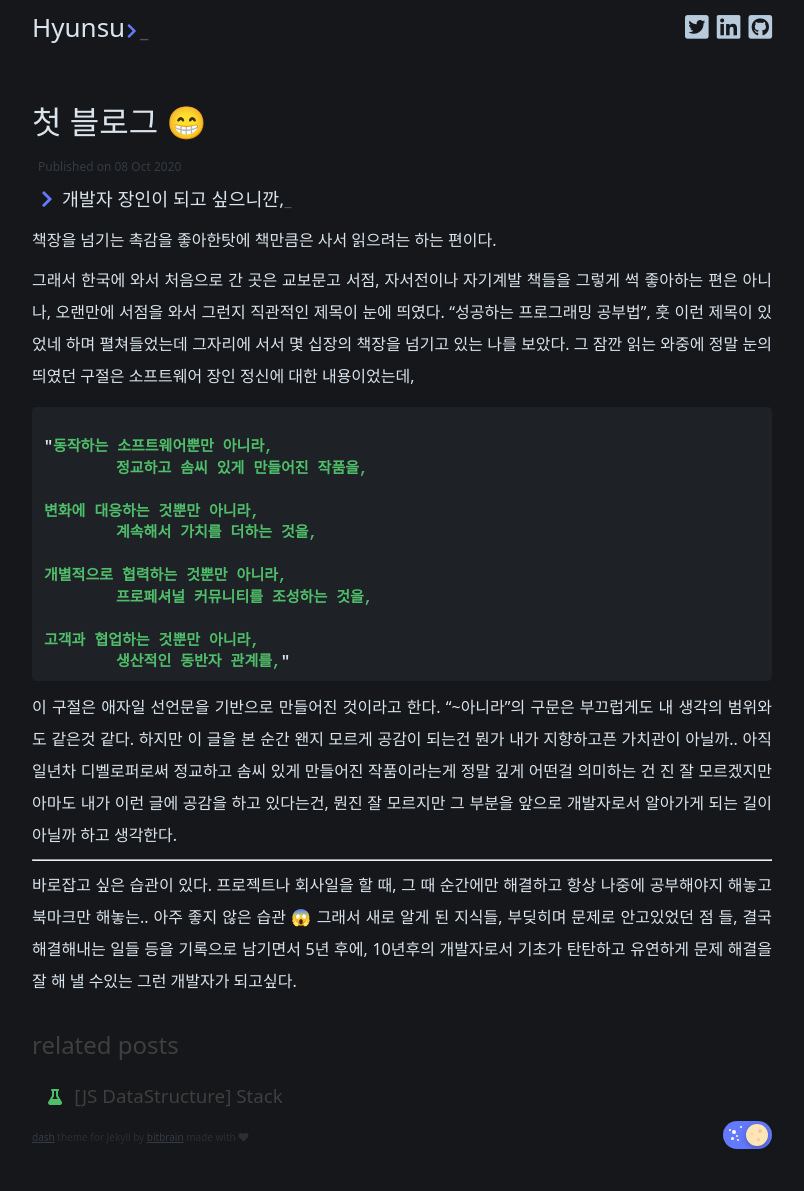
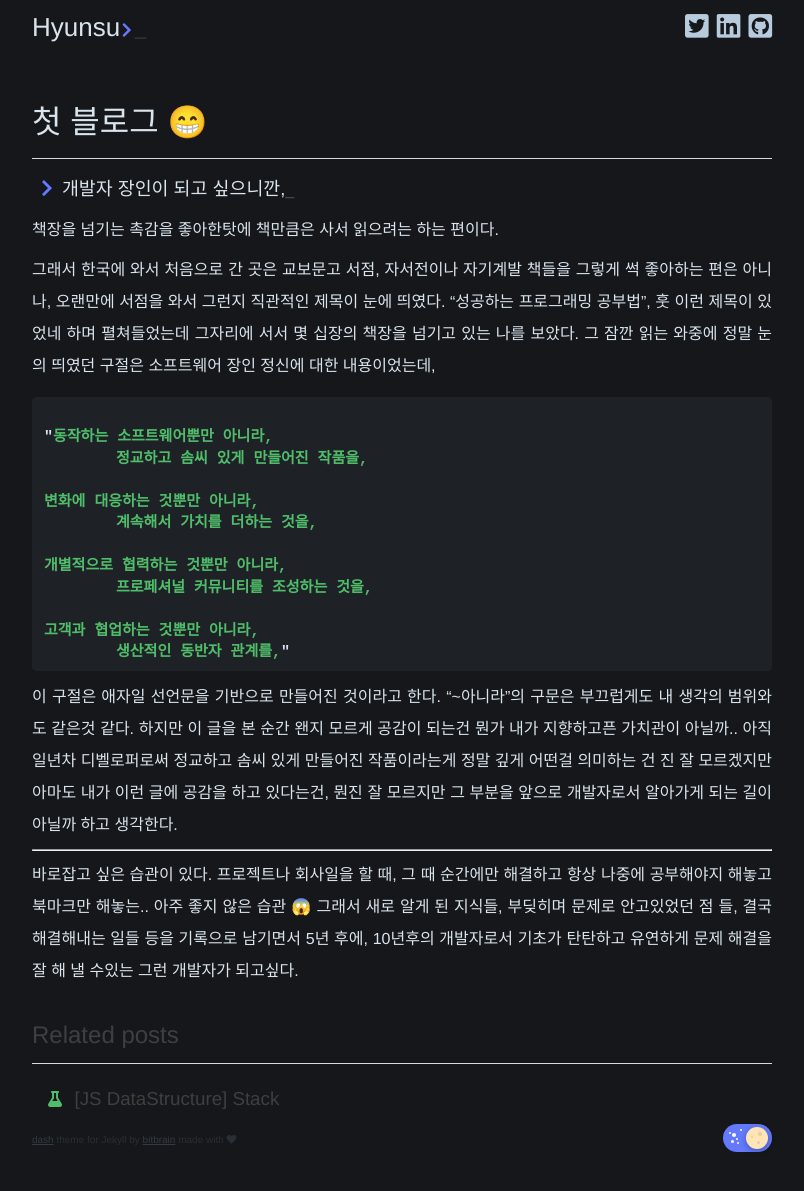
Before and after one commit to sooster910/blogV2, a Jekyll site: the page built from _posts/2020-10-08-first-post.md, in a window 1280 px wide. Shown: the whole page, without its empty margins (238-1042 px from the left). Built offline with Jekyll 4.4.1, drawn with Linux system fonts in a browser that asks for light colours; comment, search, counter and statistics services are not loaded.

Commit message:
Modify the font-family and style for over the pages

```diff
--- a/_includes/tagcloud.html
+++ b/_includes/tagcloud.html
@@ -2,7 +2,7 @@
 {% if site.plugins contains "jekyll/tagging" %}
 {% assign size = site | tag_cloud | size %}
   {% if size != 0 %}
-  <h2>all tags</h2>
+  <h2>All tags</h2>
   <div class="tag-cloud">{{ site | tag_cloud }}</div>
   {% endif %}
 {% endif %}
--- a/_layouts/post.html
+++ b/_layouts/post.html
@@ -8,12 +8,16 @@ layout: default
   <h1 class="post-title">{{ page.title }}</h1>
   {% if site.plugins contains "jekyll/tagging" %}
   <div class="post-tags">
+      <div class="post-date">
+      Published on {{ page.date | date_to_string }}</div>
+
       {% for tag in page.tags %}
       <a class="tag" href="/tag/{{ tag }}/">{{ tag }}</a>
       {% endfor %}
+
   </div>
+
   {% endif %}
-  <div class="post-date">Published on {{ page.date | date_to_string }}</div>
   {% if page.description != null %}
   <noscript>
     <div class="post-description">{{ page.description }}</div>
@@ -32,7 +36,7 @@ layout: default
 {% assign size = site.related_posts | size %}
 {% if size != 0 %}
 <div class="related">
-  <h2>related posts</h2>
+  <h2>Related posts</h2>
   <ul class="related-posts">
     {% for post in site.related_posts limit:3 %}
       <li>
--- a/_sass/dash.scss
+++ b/_sass/dash.scss
@@ -1,11 +1,11 @@
 @charset "utf-8";
 
 
-$base-font-family: 'Noto Sans', sans-serif;
+$base-font-family: "Helvetica Neue", Helvetica, Arial, sans-serif;
 $syntax-font-family: 'Roboto Mono', monospace;
 $base-font-size:   16px !default;
 $post-link-font-size: $base-font-size * 1.25 !default;
-$base-font-weight: 500 !default;
+$base-font-weight: 400 !default;
 $small-font-size:  $base-font-size * 0.875 !default;
 $base-line-height: 1.5 !default;
 $syntax-line-height: 1.3 !default;
--- a/_sass/dash/_base.scss
+++ b/_sass/dash/_base.scss
@@ -34,6 +34,16 @@ blockquote, pre,
 ul, ol, dl, figure,
 %vertical-rhythm {
   margin-bottom: $spacing-unit / 3;
+}
+h1,h2{
+  border-bottom: 1px solid #dadada;
+}
+
+h1{
+  padding-bottom: 20px;
+}
+h2{
+  padding-bottom: 12px;
 }
 
 p {
--- a/_sass/dash/_layout.scss
+++ b/_sass/dash/_layout.scss
@@ -110,13 +110,13 @@
 .post {
   margin-bottom: 2em;
   .post-date {
-    margin-top: 1em;
+    // margin-top: 1em;
     @include themed() {
        color: t('foreground-color-alt');
     }
     font-size: 12px;
-    margin-top: 1em;
-    margin-left: 0.5em;
+    // margin-top: 1em;
+    // margin-left: 0.5em;
   }
 
   strong {
@@ -215,7 +215,7 @@
    text-align: left;
    & > a {
      display: inline-block;
-     margin: 0.3em 0.3em 0.3em 0;
+    //  margin: 0.3em 0.3em 0.3em 0;
    }
  }
 
@@ -225,7 +225,8 @@
   @include themed() {
      background-color: t('background-color');
   }
-  padding: 0.3em 0.6em;
+  margin-right: 3px;
+  // padding: 0.3em 0.6em;
   border-radius: 0.3em;
   &:hover {
     text-decoration: none;
@@ -244,7 +245,7 @@
 
 .tag {
   display: inline-block;
-  margin: 0.3em 0.3em 0.3em 0;
+ // margin: 0.3em 0.3em 0.3em 0;
 }
 
 .post-tags {
```
Also changed, not shown: _posts/2020-10-15-travisCI.md (+17 -20 lines).
